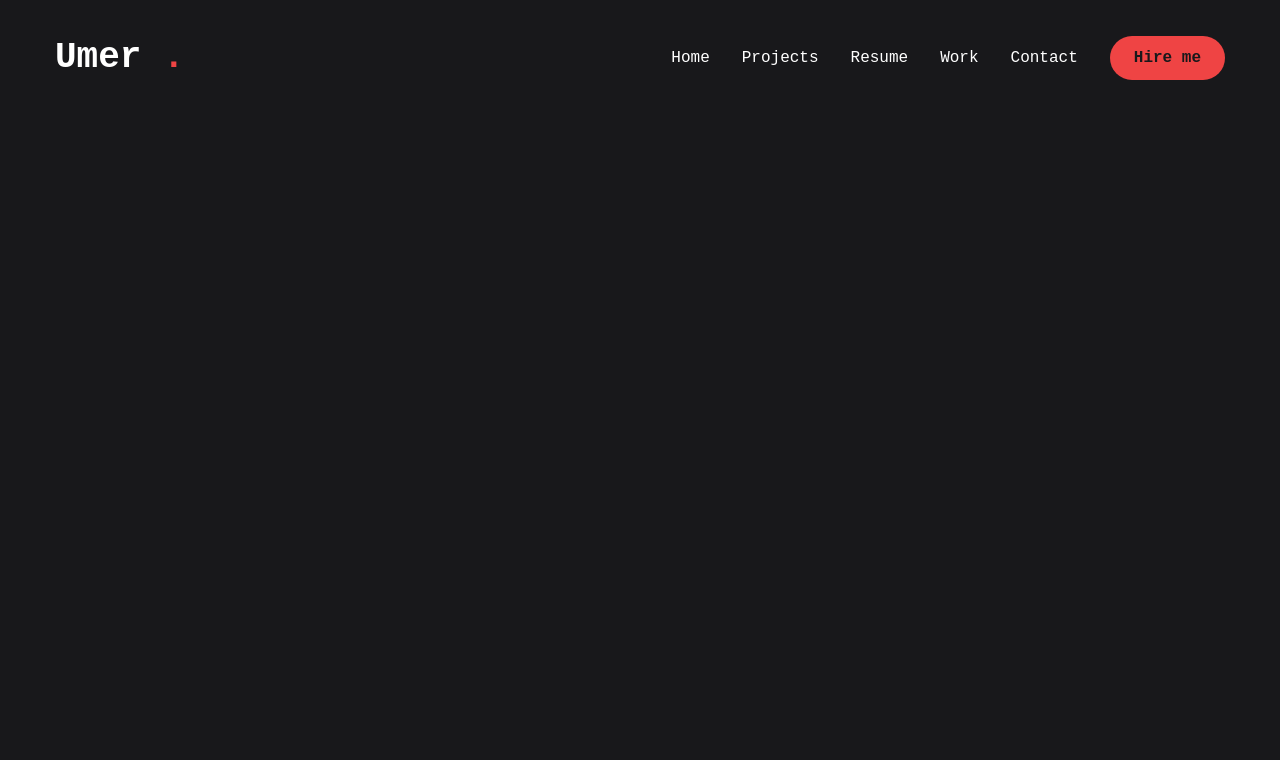
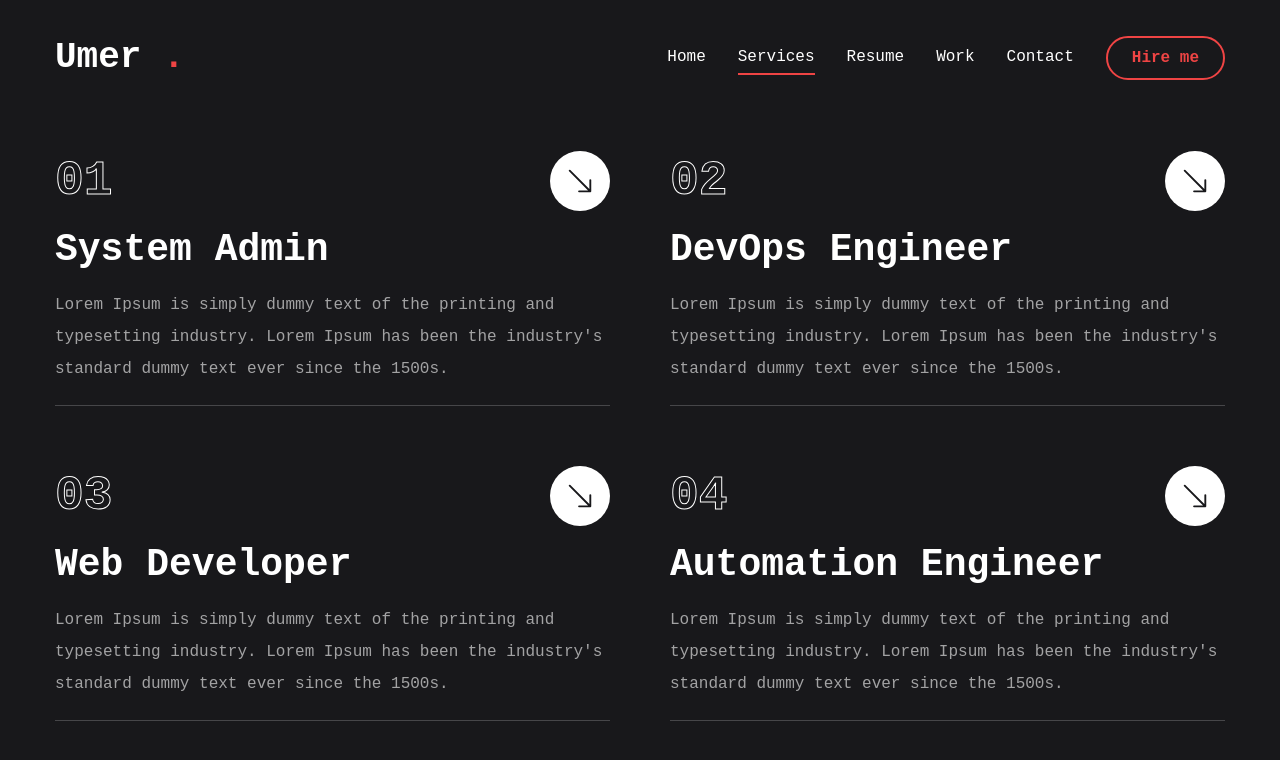
Before and after one commit to umer104/React-Portfolio, a React (Create React App) app: page /services in a window 1280 px wide. Shown: the top 760 px of the page. Built offline with nearby package versions, Linux system fonts and the light colour scheme.

Commit message:
add services page

```diff
--- a/src/App.jsx
+++ b/src/App.jsx
@@ -2,7 +2,7 @@ import React from 'react';
 import { Routes, Route } from 'react-router-dom';
 import './App.css';
 import Header from './components/Header';
-import Projects from './components/pages/Projects';
+import Services from './components/pages/Services';
 import Resume from './components/pages/Resume';
 import Work from './components/pages/Work';
 import Contact from './components/pages/Contact';
@@ -20,7 +20,7 @@ function App({ childern }) {
       <main>
         <Routes>
           <Route path="/" element={<Home />} />
-          <Route path="/projects" element={<Projects />} />
+          <Route path="/services" element={<Services />} />
           <Route path="/resume" element={<Resume />} />
           <Route path="/work" element={<Work />} />
           <Route path="/contact" element={<Contact />} />
--- a/src/components/Header.jsx
+++ b/src/components/Header.jsx
@@ -17,7 +17,7 @@ function Header() {
             <div className="hidden xl:flex items-center gap-8">
                 <Nav />
                 <Link to="/contact">
-                 <Button>Hire me</Button>
+                 <Button variant="outline">Hire me</Button>
                 </Link>
             </div>
 
--- a/src/components/Nav.jsx
+++ b/src/components/Nav.jsx
@@ -3,7 +3,7 @@ import { Link, useLocation } from 'react-router-dom';
 
 const links = [
   { name: 'Home', path: '/' },
-  { name: 'Projects', path: '/projects' },
+  { name: 'Services', path: '/services' },
   { name: 'Resume', path: '/resume' },
   { name: 'Work', path: '/work' },
   { name: 'Contact', path: '/contact' }
--- a/src/components/pages/Home.jsx
+++ b/src/components/pages/Home.jsx
@@ -12,8 +12,8 @@ function Home() {
         <div className='flex flex-col xl:flex-row items-center justify-between'>
           <div className='text-center xl:text-left order-2 xl:order-none'>
             <span className='text-xl'>DevOps Engineer</span>
-            <h1 className='h1 mb-6'>
-              Hello I'm <br /> <span className='text-destructive'>Umer Akmal</span>
+            <h1 className='h2 mb-6'>
+              Hello I'm <br /> <span className='h1 text-destructive'>Umer Akmal</span>
             </h1>
             <p className='max-w-[500px] mb-9 text-white/80'>
               I excel at crafting elegant digital experienced and I am proficient
--- a/src/components/pages/Projects.jsx
+++ /dev/null
@@ -1,9 +0,0 @@
-import React from 'react'
-
-function Projects() {
-  return (
-    <div>Projects</div>
-  )
-}
-
-export default Projects
--- /dev/null
+++ b/src/components/pages/Services.jsx
@@ -0,0 +1,59 @@
+import React from 'react'
+import { BsArrowDownRight } from 'react-icons/bs'
+import { Link } from 'react-router-dom';
+import { motion } from 'framer-motion';
+
+const services = [
+  {
+      num: "01",
+      title: "System Admin",
+      description: "Lorem Ipsum is simply dummy text of the printing and typesetting industry. Lorem Ipsum has been the industry's standard dummy text ever since the 1500s.",
+      to: ""
+  },
+  {
+      num: "02",
+      title: "DevOps Engineer",
+      description: "Lorem Ipsum is simply dummy text of the printing and typesetting industry. Lorem Ipsum has been the industry's standard dummy text ever since the 1500s.",
+      to: ""
+  },
+  {
+      num: "03",
+      title: "Web Developer",
+      description: "Lorem Ipsum is simply dummy text of the printing and typesetting industry. Lorem Ipsum has been the industry's standard dummy text ever since the 1500s.",
+      to: ""
+  },
+  {
+      num: "04",
+      title: "Automation Engineer",
+      description: "Lorem Ipsum is simply dummy text of the printing and typesetting industry. Lorem Ipsum has been the industry's standard dummy text ever since the 1500s.",
+      to: ""
+  },
+]
+
+function Services() {
+  return (
+    <section className='min-h-[80vh] flex flex-col justify-center py-12 xl:py-0'>
+      <div className="container mx-auto">
+        <motion.div initial={{opacity: 0}} animate={{opacity: 1, transition: {delay: 2.4, duration: 0.4, ease: "easeIn"}}}
+        className='grid grid-cols-1 md:grid-cols-2 gap-[60px]'
+        >
+          {services.map((service, index) => {
+            return <div key={index} className='flex-1 flex flex-col justify-center gap-5 group'>
+              <div className='w-full flex justify-between items-center'>
+                <div className='text-5xl font-extrabold text-outline text-transparent group-hover:text-outline-hover transition-all duration-500'>{service.num}</div>
+                <Link to={service.to} className='w-[60px] h-[60px] rounded-full bg-white group-hover:bg-destructive transition-all duration-500 flex justify-center items-center hover:-rotate-45'>
+                  <BsArrowDownRight className='text-primary text-3xl'/>
+                </Link>
+              </div>
+              <h2 className='text-[38px] font-bold leading-none text-white group-hover:text-destructive transition-all duration-500'>{service.title}</h2>
+              <p className='text-white/60'>{service.description}</p>
+              <div className='border-b border-white/20 w-full'></div>
+            </div>
+          })}
+        </motion.div>
+      </div>
+    </section>
+  )
+}
+
+export default Services
--- a/src/index.css
+++ b/src/index.css
@@ -80,4 +80,11 @@
   .h3 {
     @apply text-[20px] xl:text-[24px] leading-[1.1] font-semibold;
   }
+  .text-outline {
+    -webkit-text-stroke: 1px #ffffff;
+  }
+
+  .text-outline-hover {
+    -webkit-text-stroke: 1px #EF4444;
+  }
 }
```
